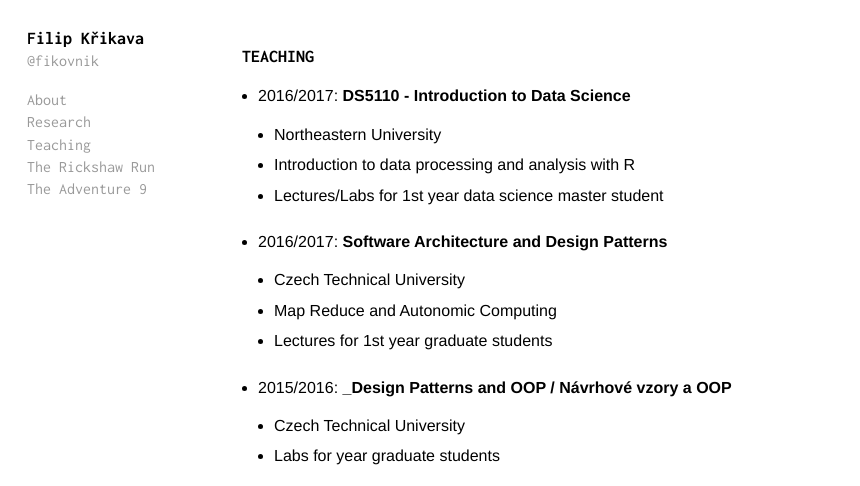
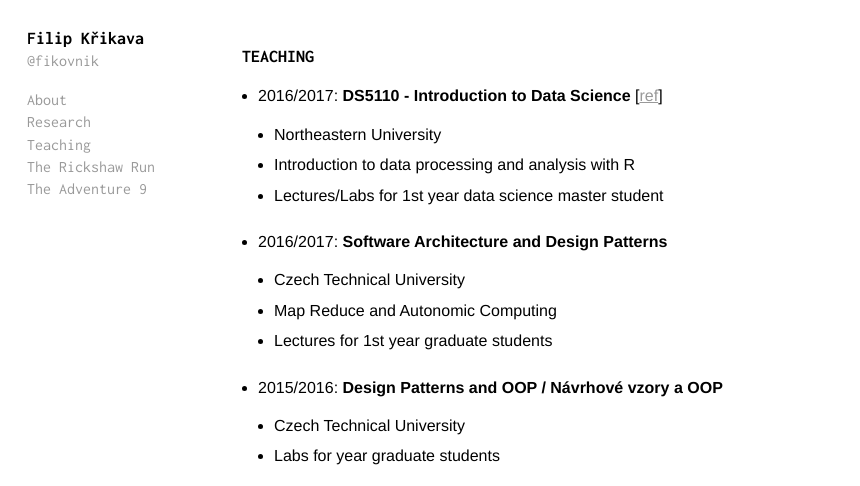
Before and after one commit to fikovnik/fikovnik.github.com, a Jekyll site: the page built from _posts/exhibit/0001-01-03-teaching.md, in a window 1280 px wide and 900 px high. Shown: the top 486 px of the window, without its empty margins (0-860 px from the left). Built offline with Jekyll 4.4.1, drawn with Linux system fonts in a browser that asks for light colours.

Commit message:
Added link to DS5110

```diff
--- a/_posts/exhibit/0001-01-03-teaching.md
+++ b/_posts/exhibit/0001-01-03-teaching.md
@@ -7,7 +7,7 @@ permalink: teaching/
 title: Teaching
 ---
 
-* 2016/2017: __DS5110 - Introduction to Data Science__
+* 2016/2017: __DS5110 - Introduction to Data Science__ [[ref](http://janvitek.org/events/NEU/5110/)]
   - Northeastern University
   - Introduction to data processing and analysis with R
   - Lectures/Labs for 1st year data science master student
@@ -17,7 +17,7 @@ title: Teaching
   - Map Reduce and Autonomic Computing
   - Lectures for 1st year graduate students
 
-* 2015/2016: ___Design Patterns and OOP / Návrhové vzory a OOP__
+* 2015/2016: __Design Patterns and OOP / Návrhové vzory a OOP__
   - Czech Technical University
   - Labs for year graduate students
 
```
